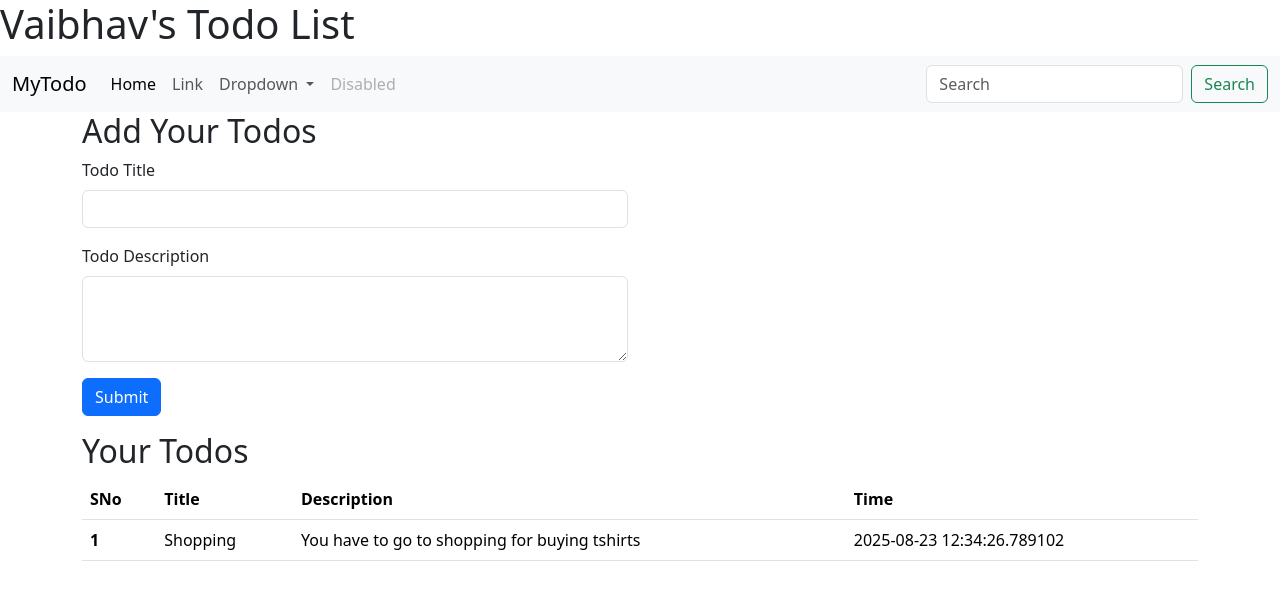
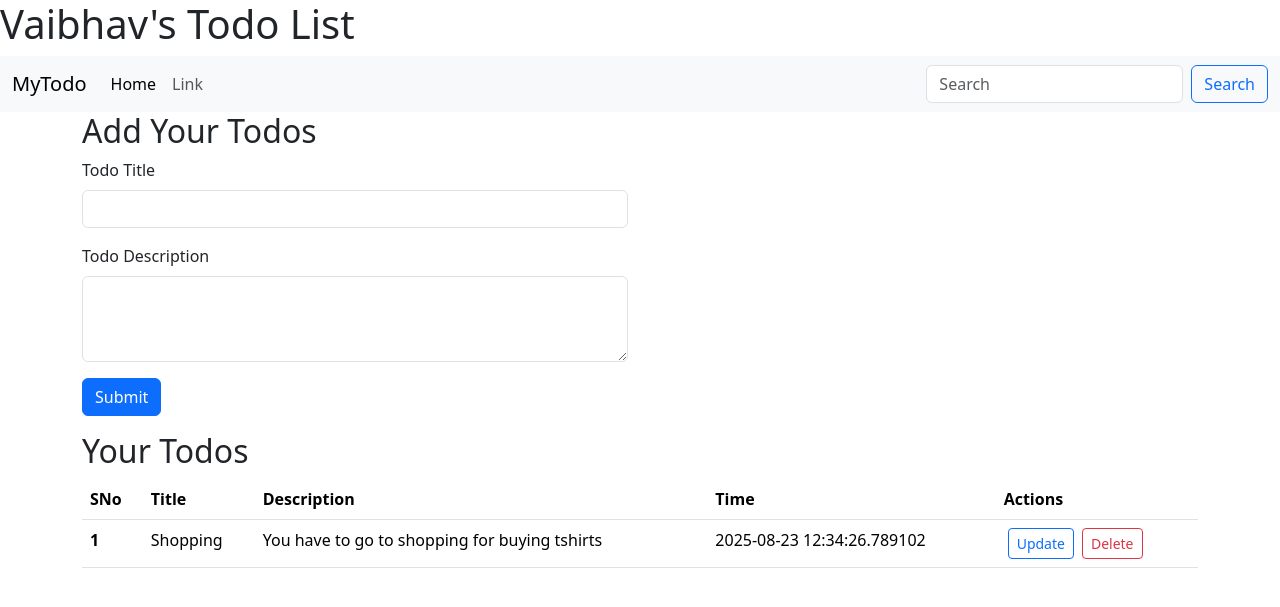
Before and after one commit to MLwithvaibhav/FLASK2025, a Flask app: page / in a window 1280 px wide. Shown: the top 607 px of the page. Run offline with Flask 3, Linux system fonts and the light colour scheme; data comes from the database, SQL or seed files in the repository; both versions use the stored data as it was after the commit.

Commit message:
Added base and update files

```diff
--- a/main.py
+++ b/main.py
@@ -1,5 +1,5 @@
 # Hello world
-from flask import Flask, render_template , request
+from flask import Flask, render_template , request , redirect
 from flask_sqlalchemy import SQLAlchemy
 from datetime import datetime
 
@@ -43,5 +43,20 @@ def products():
     print(allTodo)
     return "<p>This is products page!</p>"
 
+
+@app.route("/update")
+def update():
+    allTodo=Todo.query.all()
+    print(allTodo)
+    return "<p>This is update page!</p>"
+
+
+@app.route("/delete/<int:sno>")
+def delete(sno):
+    todo=Todo.query.filter_by(sno=sno).first()
+    db.session.delete(todo)
+    db.session.commit()
+    return redirect("/")
+
 if __name__ == "__main__":
     app.run(debug=True)
--- /dev/null
+++ b/templates/base.html
@@ -0,0 +1 @@
+<!-- hello world -->
--- a/templates/index.html
+++ b/templates/index.html
@@ -29,27 +29,12 @@
                     <li class="nav-item">
                         <a class="nav-link" href="#">Link</a>
                     </li>
-                    <li class="nav-item dropdown">
-                        <a class="nav-link dropdown-toggle" href="#" role="button" data-bs-toggle="dropdown"
-                            aria-expanded="false">
-                            Dropdown
-                        </a>
-                        <ul class="dropdown-menu">
-                            <li><a class="dropdown-item" href="#">Action</a></li>
-                            <li><a class="dropdown-item" href="#">Another action</a></li>
-                            <li>
-                                <hr class="dropdown-divider">
-                            </li>
-                            <li><a class="dropdown-item" href="#">Something else here</a></li>
-                        </ul>
-                    </li>
-                    <li class="nav-item">
-                        <a class="nav-link disabled" aria-disabled="true">Disabled</a>
-                    </li>
+
+
                 </ul>
                 <form class="d-flex" role="search">
                     <input class="form-control me-2" type="search" placeholder="Search" aria-label="Search" />
-                    <button class="btn btn-outline-success" type="submit">Search</button>
+                    <button class="btn btn-outline-primary" type="submit">Search</button>
                 </form>
             </div>
         </div>
@@ -81,6 +66,14 @@
 
     <div class="container my-3">
         <h2>Your Todos</h2>
+
+        {% if allTodo|length == 0 %}
+
+        <div class="alert alert-dark" role="alert">
+            No todos found.
+            Please add data to your todo list!
+        </div>
+        {% else %}
         <table class="table">
             <thead>
                 <tr>
@@ -88,21 +81,31 @@
                     <th scope="col">Title</th>
                     <th scope="col">Description</th>
                     <th scope="col">Time</th>
+                    <th scope="col">Actions</th>
                 </tr>
             </thead>
             <tbody>
+
                 {% for todo in allTodo %}
-                    <tr>
+                <tr>
                     <th scope="row">{{loop.index}}</th>
                     <td>{{todo.Title}}</td>
                     <td>{{todo.desc}}</td>
                     <td>{{todo.date_created}}</td>
+                    <td>
+                        <a href="/update/{{todo.sno}}" type="button"
+                            class="btn btn-outline-primary btn-sm mx-1">Update</button>
+                            <a href="/delete/{{todo.sno}}" type="button"
+                                class="btn btn-outline-danger btn-sm mx-1">Delete</button>
+
+                    </td>
                 </tr>
-                {% endfor %}
+            </tbody>
+        </table>
+        {% endfor %}
+        {% endif %}
 
 
-            </tbody>
-        </table>
     </div>
     <script src="https://cdn.jsdelivr.net/npm/bootstrap@5.3.7/dist/js/bootstrap.bundle.min.js"
         integrity="sha384-ndDqU0Gzau9qJ1lfW4pNLlhNTkCfHzAVBReH9diLvGRem5+R9g2FzA8ZGN954O5Q"
--- /dev/null
+++ b/templates/update.html
@@ -0,0 +1 @@
+<!-- hello world -->
```
Also changed, not shown: instance/todo.db.
